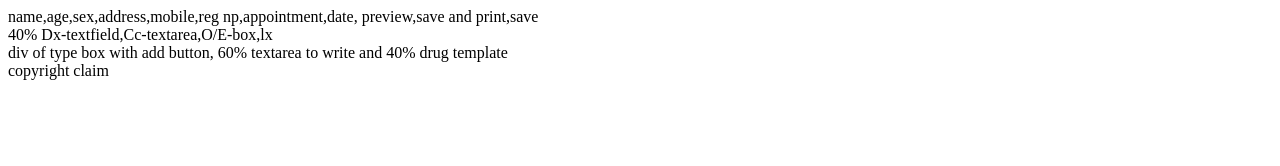
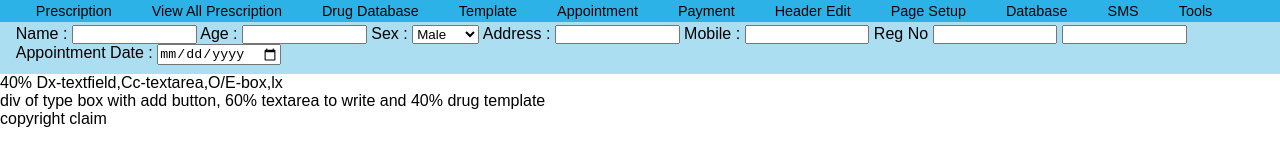
Before and after one commit to zulker01/dr.ai, a plain HTML site: page index.html in a window 1280 px wide. Drawn offline with Linux system fonts and the light colour scheme; a web font is replaced by a local one.

Commit message:
Header almost done

```diff
--- a/index.html
+++ b/index.html
@@ -6,14 +6,90 @@
     <meta http-equiv="X-UA-Compatible" content="IE=edge">
     <meta name="viewport" content="width=device-width, initial-scale=1.0">
     <link rel="stylesheet" href="style.css">
-    <title>Document</title>
+
+    <link rel="preconnect" href="https://fonts.gstatic.com">
+    <link href="https://fonts.googleapis.com/css2?family=DotGothic16&family=Shippori+Mincho&display=swap" rel="stylesheet">
+    <title>Dr.AI</title>
 </head>
 
 <body>
     <div class="container">
+        <!--Navigation part starts-->
+        <div class="navigation-header">
+            <div class="row">
+                <div class="col-lg-12">
+                    <nav class="header-nav" id="mynav">
+                        <ul>
+                            <li><a href="#prescription">Prescription</a></li>
+                            <li><a href="#all-prescription">View All Prescription</a></li>
+                            <li><a href="#drug-database">Drug Database</a></li>
+                            <li><a href="#template">Template</a></li>
+                            <li><a href="#appointment">Appointment</a></li>
+                            <li><a href="#payment">Payment</a></li>
+                            <li><a href="#header-edit">Header Edit</a></li>
+                            <li><a href="#page-setup">Page Setup</a></li>
+                            <li><a href="#database">Database</a></li>
+                            <li><a href="#sms">SMS</a></li>
+                            <li><a href="#tools">tools</a></li>
+
+                        </ul>
+                    </nav>
+                </div>
+            </div>
+
+        </div>
+        <!-- Navigation part ends-->
+        <!--header starts-->
         <header>
-            name,age,sex,address,mobile,reg np,appointment,date, preview,save and print,save
+
+            <!--Header main starts-->
+            <section class="patient-section">
+                <div class="row">
+                    <div class="col-lg-12">
+                        <form class="form-content">
+
+                            <label for="name">Name : </label>
+                            <input type="text" name="name" id="name">
+                            <label for="age">Age : </label>
+                            <input type="text" name="age" id="age">
+                            <label for="sex">Sex : </label>
+                            <select name="sex" id="sex">
+                                <option value="male">Male</option>
+                                <option value="female">Female</option>
+                                <option value="other">Other</option>
+                            </select>
+                            <label for="address">Address : </label>
+                            <input type="text" name="address" id="address">
+
+                            <label for="mobile">Mobile : </label>
+                            <input type="text" name="mobile" id="mobile">
+                            <label for="reg-no">Reg No</label>
+                            <input type="text" name="reg-no" id="reg-no">
+                            <input type="text" name="appointment" id="appointment">Appointment
+                            <label for="date">Date : </label>
+                            <input type="date" name="date" id="date">
+
+                        </form>
+
+
+                    </div>
+                    <div class="col-lg-4">
+
+
+                    </div>
+            </section>
+
+
+
+
+            <!--Header main ends-->
+
+
+            <!--name,age,sex,address,mobile,reg np,appointment,date,
+                 preview,save and print,save-->
         </header>
+
+        <!--header ends -->
 
         <main>
             <div class="left-portion">
@@ -33,7 +109,7 @@
             copyright claim
         </footer>
 
-    </div>
+        </div>
 
 </body>
 
--- a/style.css
+++ b/style.css
@@ -0,0 +1,133 @@
+html {
+    scroll-behavior: smooth;
+}
+
+* {
+    margin: 0;
+    padding: 0;
+    box-sizing: border-box;
+}
+
+body {
+    font-family: 'Montserrat', sans-serif;
+}
+
+.container {
+    max-width: auto;
+    margin: auto;
+    /**    font-family: 'DotGothic16', sans-serif;
+
+    font-family: 'Shippori Mincho', serif;*/
+}
+
+.row {
+    width: 100%;
+}
+
+.row::after {
+    content: '';
+    clear: both;
+    display: block;
+}
+
+[class*="col-"] {
+    float: left;
+    padding: 3px;
+}
+
+
+/**Navigation header starts**/
+
+.navigation-header {
+    background: #2cb2e7;
+    padding: 0% 1%;
+    text-align: center;
+}
+
+nav ul {
+    list-style-type: none;
+    margin: 0;
+    padding: 0;
+    overflow: hidden;
+}
+
+nav ul li {
+    float: left;
+}
+
+nav ul li a {
+    display: block;
+    text-decoration: none;
+    color: black;
+    padding: 0px 20px;
+    transition: .4s;
+    text-transform: capitalize;
+    font-weight: lighter;
+    font-size: 0.9rem;
+    font-family: 'DotGothic16', sans-serif;
+}
+
+nav ul li a:hover {
+    border-radius: 10px;
+    background-color: rgba(255, 255, 255, 0.5);
+    color: black;
+}
+
+
+/**Navigation header ends**/
+
+
+/**header starts **/
+
+.patient-section {
+    background-color: rgb(172, 222, 241);
+    padding: 0% 1%;
+    text-align: left;
+}
+
+.form-content input[type="text"] {
+    width: 10%;
+}
+
+
+/**header ends **/
+
+@media only screen and (min-width: 992px) {
+    /* Large screen column width */
+    .col-lg-1 {
+        width: 8.33%;
+    }
+    .col-lg-2 {
+        width: 16.66%;
+    }
+    .col-lg-3 {
+        width: 25%;
+    }
+    .col-lg-4 {
+        width: 33.33%;
+    }
+    .col-lg-5 {
+        width: 41.66%;
+    }
+    .col-lg-6 {
+        width: 50%;
+    }
+    .col-lg-7 {
+        width: 58.33%;
+    }
+    .col-lg-8 {
+        width: 66.66%;
+    }
+    .col-lg-9 {
+        width: 75%;
+    }
+    .col-lg-10 {
+        width: 83.33%;
+    }
+    .col-lg-11 {
+        width: 91.66%;
+    }
+    .col-lg-12 {
+        width: 100%;
+    }
+}
```
